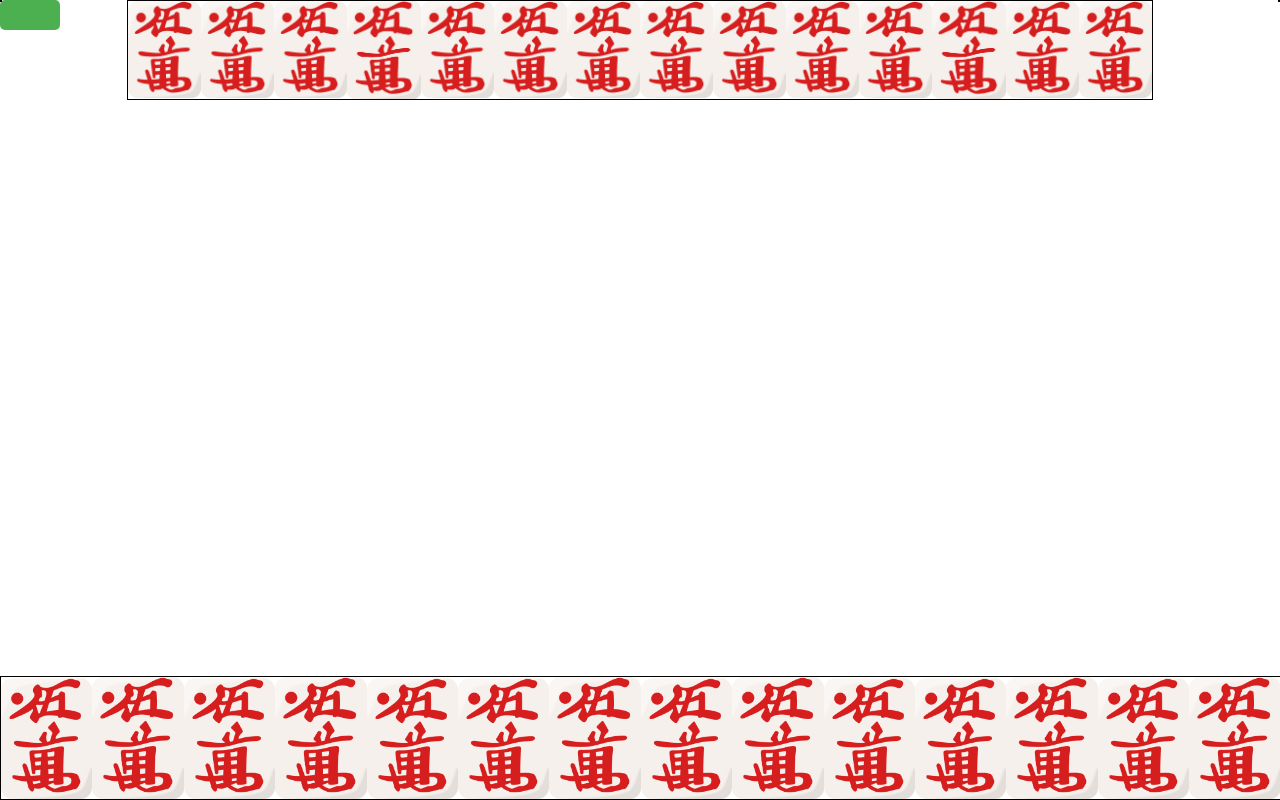
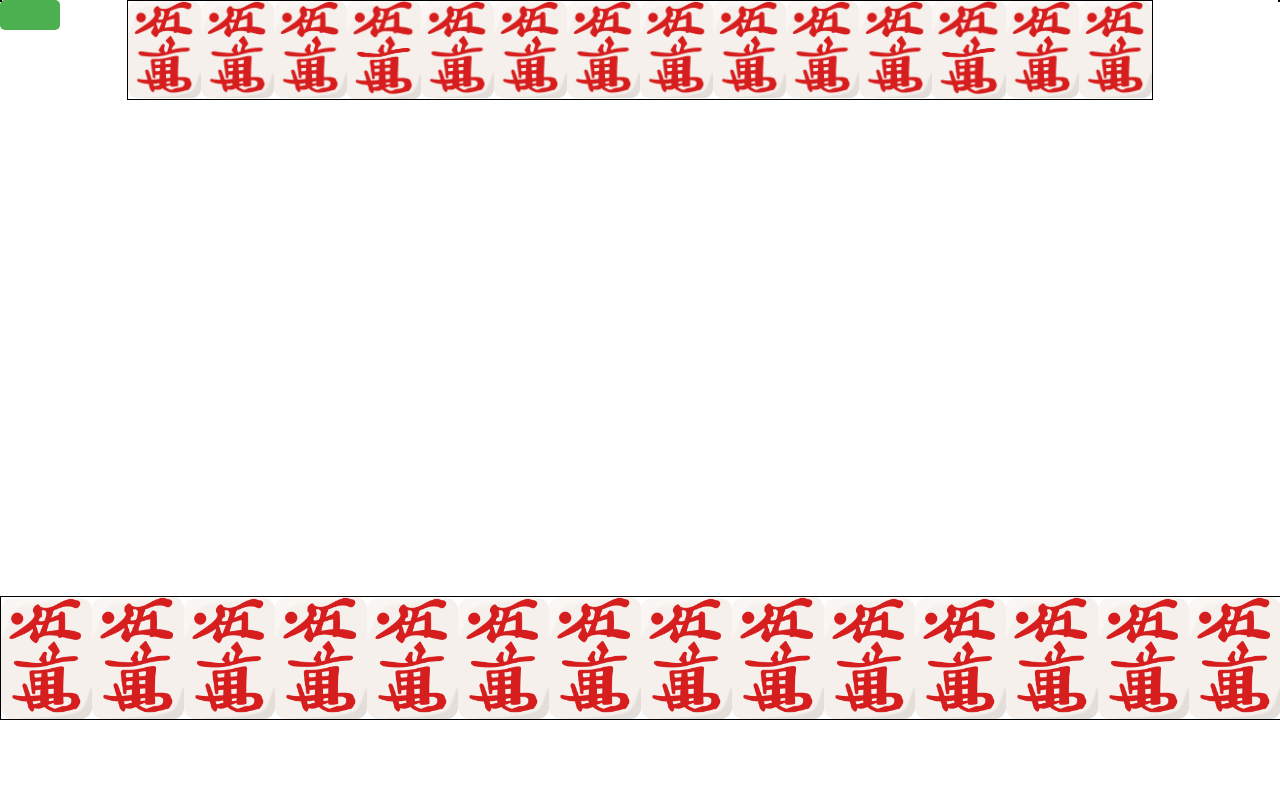
Before and after one commit to ck053/startpay-test, a Next.js app: page /game in a window 1280 px wide. Built offline with nearby package versions, Linux system fonts and the light colour scheme.

Commit message:
fix screen size

```diff
--- a/app/game/components/Board.tsx
+++ b/app/game/components/Board.tsx
@@ -5,8 +5,9 @@ interface Tile {
     id: number;
     backgroundImage: string;
 }
-
+var x: number;
 export default function Board() {
+    x = 0;
     // State for player's hand and opponent's hand
     const [playerTiles, setPlayerTiles] = useState<Tile[]>([]);
     const [opponentTiles, setOpponentTiles] = useState<Tile[]>([]);
@@ -14,6 +15,7 @@ export default function Board() {
 
     // Function to update hands
     const updateHands = () => {
+        x += 1;
         // Generate tiles for player (14 tiles)
         const generatedPlayerTiles: Tile[] = Array.from({ length: 14 }, (_, index) => ({
             id: index + 1,
@@ -42,6 +44,7 @@ export default function Board() {
             if (playerHandRef.current) {
                 const playerHandHeight = playerHandRef.current.offsetHeight; // Get height
                 document.documentElement.style.setProperty('--playerhand-height', `${playerHandHeight}px`); // Set CSS variable
+                console.log(`Setting player hand height to: ${playerHandHeight}px`); // Debugging log
             }
         };
 
@@ -54,6 +57,7 @@ export default function Board() {
         };
     }, [playerTiles]);
     return (
+        <div class="app-container">
         <div className="gameboard">
             <div className='playerhand'>
                 {playerTiles.map(tile => (
@@ -77,5 +81,6 @@ export default function Board() {
             <div className='opponent_hand_right'></div>
             <div className='button' onClick={updateHands}></div>
         </div>
+        </div>
     );
 }
--- a/app/game/game.css
+++ b/app/game/game.css
@@ -12,13 +12,19 @@ html, body {
 }
 
 .app-container {
-  width: 100vw; /* Full viewport width */
-  height: calc(100vw / 2.75); /* Height based on the desired aspect ratio */
-  max-height: 100vh; /* Prevent it from exceeding the viewport height */
-  background-color: #f0f0f0; /* Example background color */
-  display: flex; /* Use flexbox for layout */
-  justify-content: center; /* Center content horizontally */
-  align-items: center; /* Center content vertically */
+  width: 100%; /* or a specific width */
+  height: 0;
+  padding-bottom: 56.25%; /* 9/16 = 0.5625 */
+  position: relative;
+  overflow: hidden;
+}
+
+.app-container > * {
+  position: absolute;
+  top: 0;
+  left: 0;
+  right: 0;
+  bottom: 0;
 }
 
 .gameboard {
@@ -55,7 +61,7 @@ html, body {
 .opponent_hand_left, .opponent_hand_right {
   display: flex; /* Use flexbox for layout */
   flex-direction: row; /* Arrange tiles left to right */
-  width: calc(100% - var(--playerhand-height) - 3px); /* Full width minus player hand height and some separation */
+  height: calc(100% - var(--playerhand-height) - 3px); /* Full width minus player hand height and some separation */
   aspect-ratio: 2/21; /* Maintain aspect ratio */
   position: absolute; /* Position absolutely */
   background-color: rgba(255, 255, 255, 0.8); /* Optional: Background color */
```
